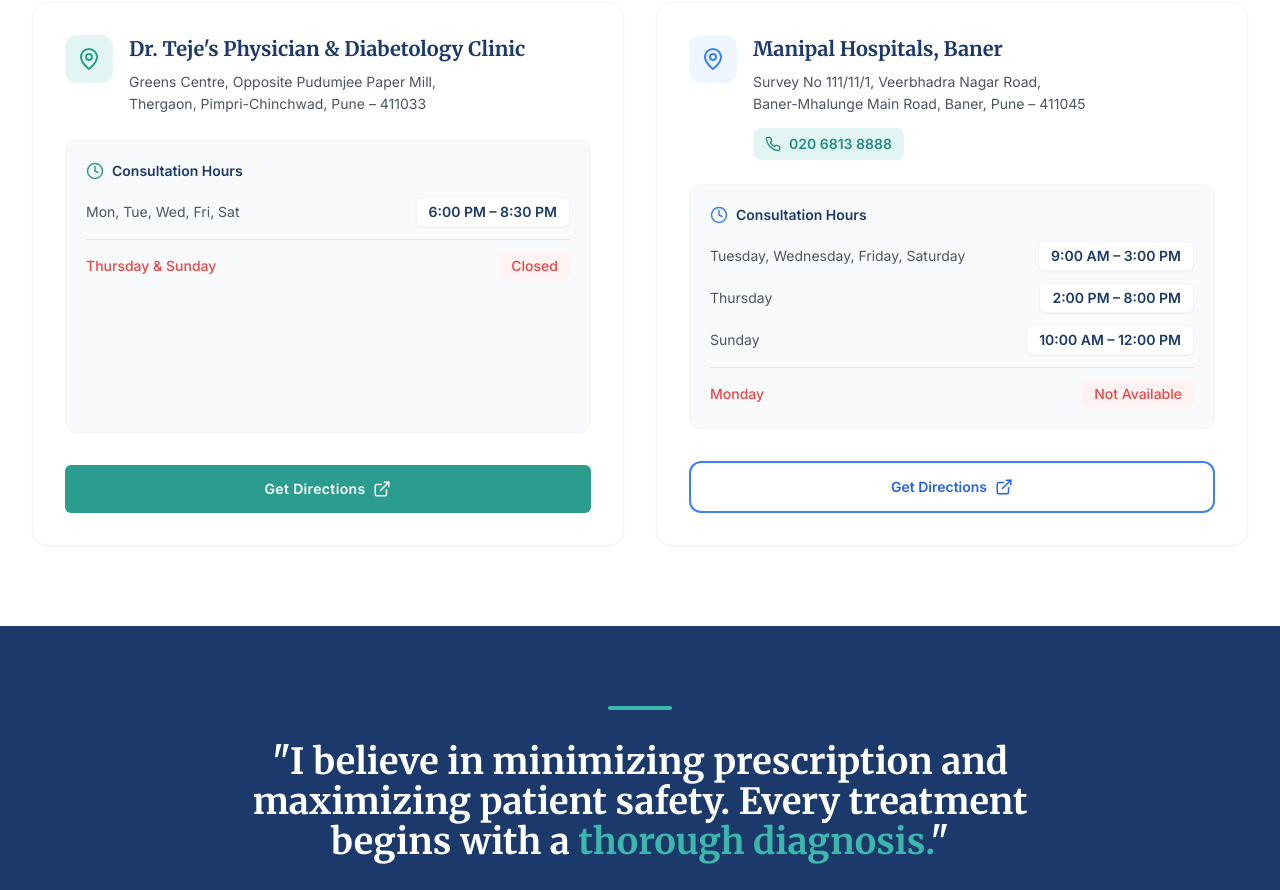
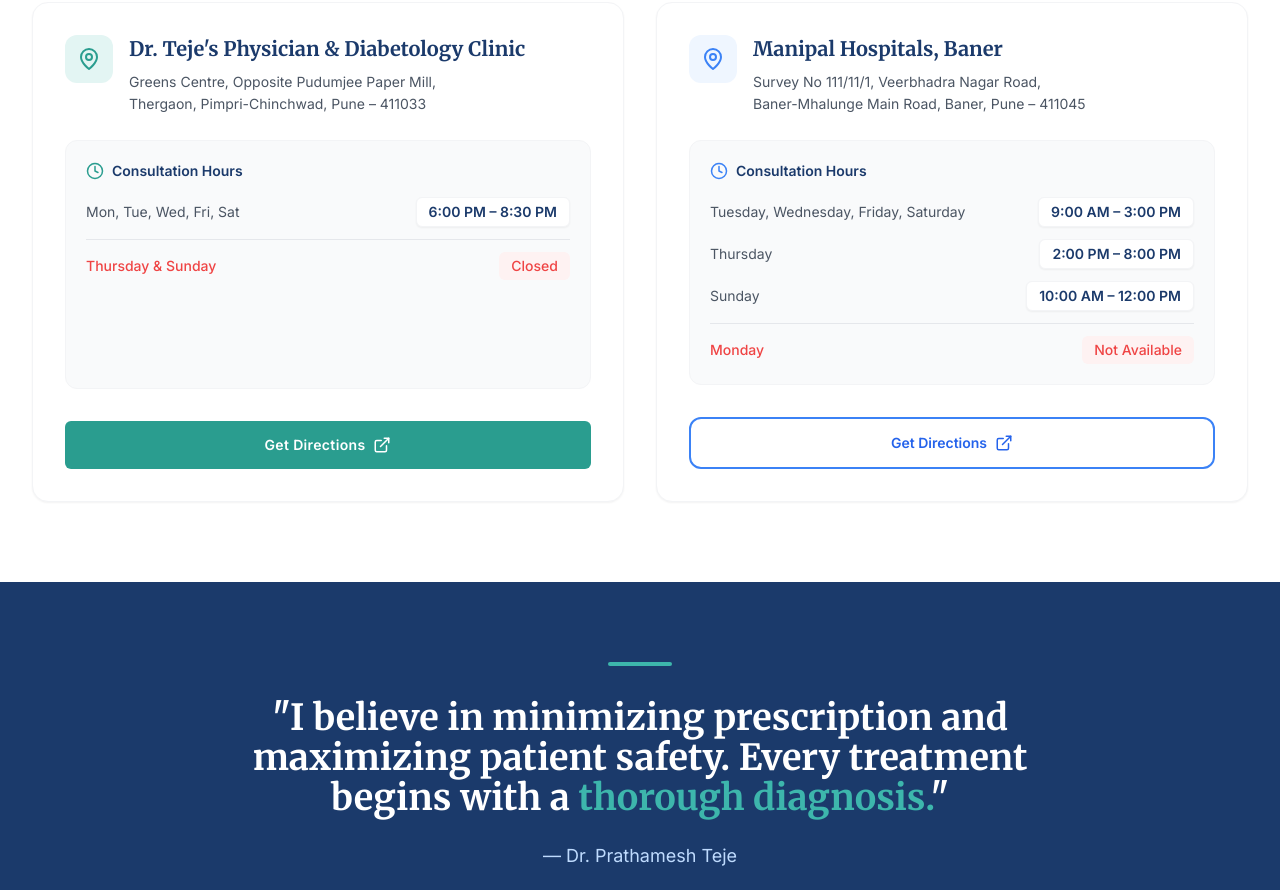
Before and after one commit to shubhcricket7/drteje, a React (Vite) app: page / in a window 1280 px wide. Shown: the part 3140-4030 px from the top of the page. Built offline with nearby package versions, Linux system fonts and the light colour scheme; no server answers.

Commit message:
Update from Bolt.diy

```diff
--- a/src/pages/HomePage.tsx
+++ b/src/pages/HomePage.tsx
@@ -399,9 +399,7 @@ export default function HomePage({ onNavigate, onOpenModal }: HomePageProps) {
                     Survey No 111/11/1, Veerbhadra Nagar Road,<br />
                     Baner-Mhalunge Main Road, Baner, Pune – 411045
                   </p>
-                  <p className="font-sans text-teal-600 font-semibold text-sm mt-3 flex items-center gap-2 bg-teal-50 inline-flex px-3 py-1.5 rounded-lg">
-                    <Phone size={16} /> 020 6813 8888
-                  </p>
+
                 </div>
               </div>
               <div className="bg-gray-50 rounded-xl p-5 mb-8 flex-grow border border-gray-100">
```
